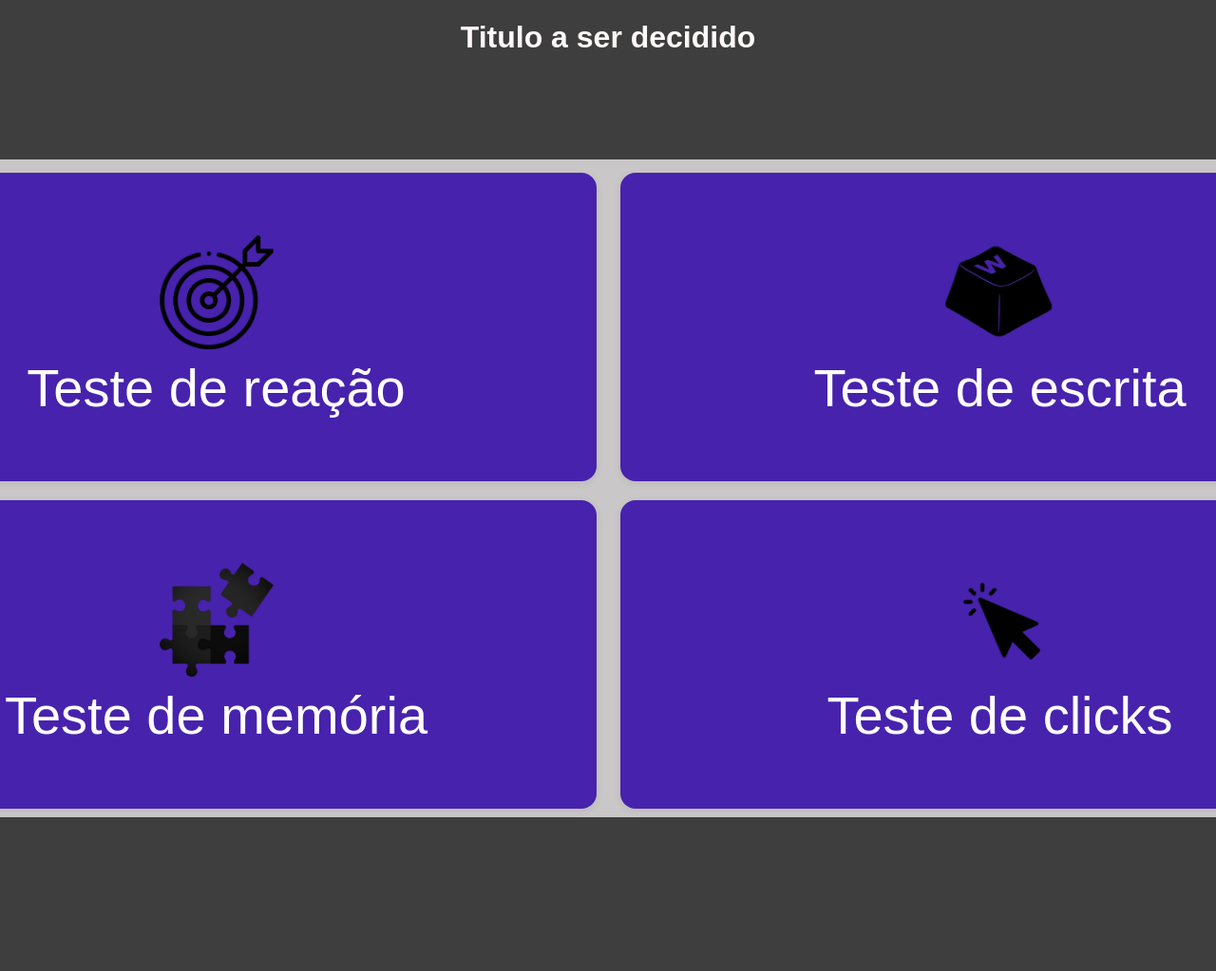
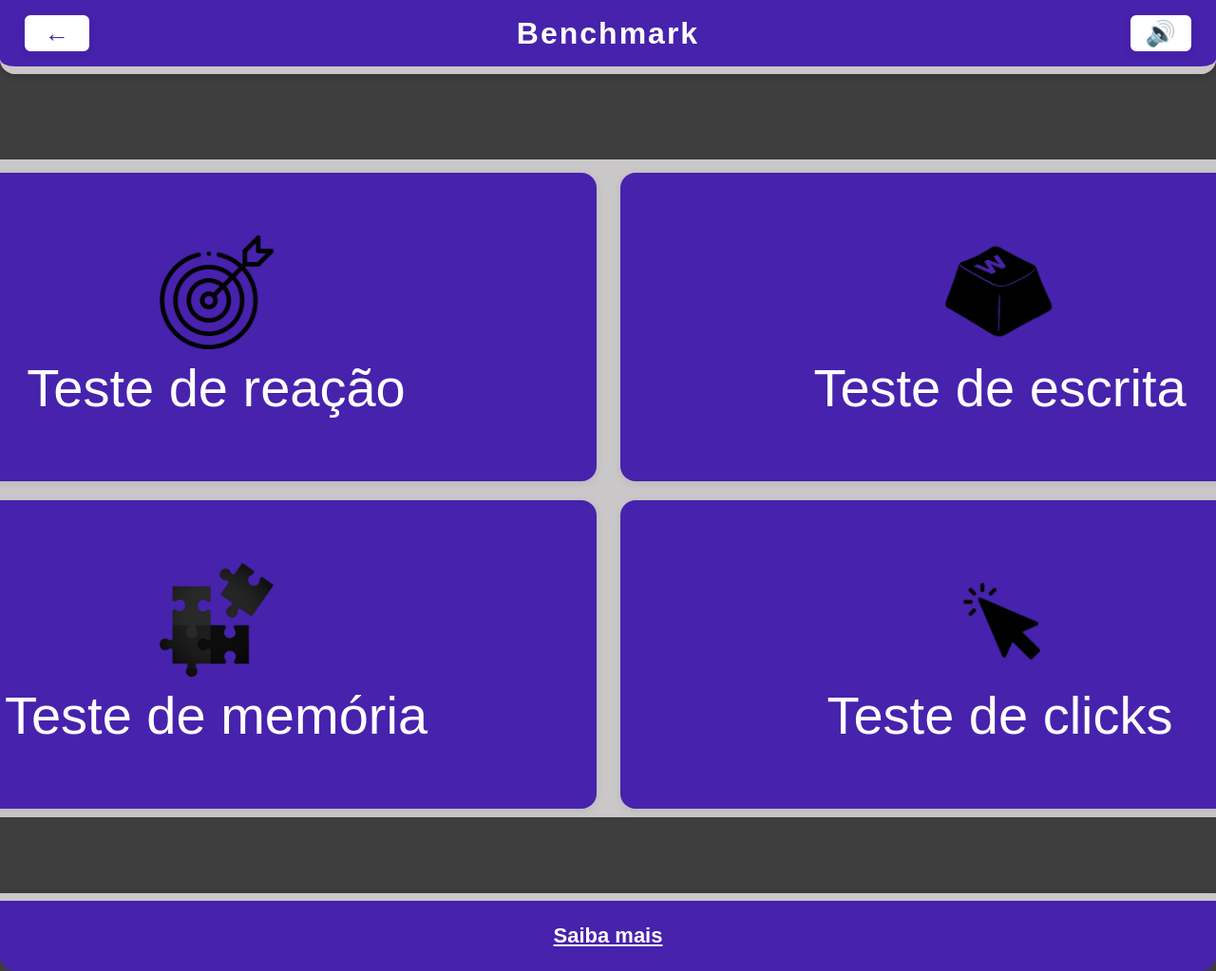
Before and after one commit to eronzito/Benchmark, a plain HTML site: page index.html in a window 1280 px wide. Shown: the top 1023 px of the page at 95% size. Before the commit the page ends 861 px from the top, so only its background shows below. Drawn offline with Linux system fonts and the light colour scheme.

Commit message:
Estilizacao pagina inicial

```diff
--- a/index.html
+++ b/index.html
@@ -22,6 +22,10 @@
     </style>
 </head>
 <body>
+    <header>
+        <a href="index.html" class="header-home-btn">Pagina Inicial</a>
+        <span class="header-title">Benchmark</span>
+    </header>
     <h1>Titulo a ser decidido</h1>
     <div class="button-area">
         <div class="button-grid">
@@ -40,5 +44,16 @@
                 Teste de clicks</a>
         </div>
     </div>
-</body>
-</html>
+        <footer style="width:100%; background:#4722ad; color:#fff; text-align:center; padding:24px 0; position:relative; bottom:0; font-size:22px;">
+            <a href="exemplo.html" target="_blank" style="color:#fff; text-decoration:underline; font-weight:bold;">Saiba mais</a>
+        </footer>
+    </body>
+        <header>
+            <a href="index.html" class="header-home-btn">&#8592;</a>
+            <span class="header-title">Benchmark</span>
+            <button id="music-btn" class="header-music-btn" onclick="toggleMusic()">
+                &#x1F50A;
+            </button>
+        </header>
+            <audio id="site-music" src="background.mp3" loop></audio>
+            <script src="script.js"></script>
--- a/style.css
+++ b/style.css
@@ -1,7 +1,8 @@
 .button-area {
-            display: flex;
-            justify-content: center;
-            align-items: center;
+    display: flex;
+    justify-content: center;
+    align-items: center;
+    margin-bottom: 80px; /* Espaço maior abaixo dos botões */
         }
         .button-grid {
             display: grid;
@@ -40,3 +41,110 @@
             max-width: 120px;
             max-height: 120px;
         }
+
+    footer {
+        width: 100%;
+        background: #4722ad;
+        color: #fff;
+        text-align: center;
+        padding: 24px 0;
+        font-size: 22px;
+        position: fixed;
+        left: 0;
+        bottom: 0;
+        border-top: 8px solid #c9c7c7;
+        border-radius: 0 0 16px 16px;
+        box-shadow: 0 -2px 8px rgba(0,0,0,0.08);
+        z-index: 100;
+    }
+
+    footer a {
+        color: #fff;
+        text-decoration: underline;
+        font-weight: bold;
+        transition: color 0.2s;
+    }
+
+    footer a:hover {
+        color: #ffd700;
+        text-decoration: none;
+    }
+
+    header {
+        width: 100%;
+        background: #4722ad;
+        color: #fff;
+        position: fixed;
+        left: 0;
+        top: 0;
+        border-bottom: 8px solid #c9c7c7;
+        border-radius: 0 0 16px 16px;
+        box-shadow: 0 2px 8px rgba(0,0,0,0.08);
+        z-index: 101;
+        height: 70px;
+        display: flex;
+        align-items: center;
+        justify-content: center;
+    }
+
+
+        .header-home-btn {
+            position: absolute;
+            left: 24px;
+            top: 50%;
+            transform: translateY(-50%);
+            background: #fff;
+            color: #4722ad;
+            padding: 6px 16px;
+            border-radius: 8px;
+            font-size: 26px;
+            font-weight: bold;
+            text-decoration: none;
+            box-shadow: 0 2px 8px rgba(0,0,0,0.08);
+            border: 2px solid #4722ad;
+            transition: background 0.2s, color 0.2s;
+            min-width: 36px;
+            text-align: center;
+            line-height: 1;
+        }
+
+        .header-home-btn:hover {
+            background: #4722ad;
+            color: #fff;
+            border: 2px solid #fff;
+        }
+
+        .header-title {
+            font-size: 32px;
+            font-weight: bold;
+            color: #fff;
+            margin: 0 auto;
+            letter-spacing: 2px;
+            pointer-events: none;
+        }
+
+        .header-music-btn {
+            position: absolute;
+            right: 24px;
+            top: 50%;
+            transform: translateY(-50%);
+            background: #fff;
+            color: #4722ad;
+            padding: 6px 16px;
+            border-radius: 8px;
+            font-size: 26px;
+            font-weight: bold;
+            border: 2px solid #4722ad;
+            box-shadow: 0 2px 8px rgba(0,0,0,0.08);
+            cursor: pointer;
+            transition: background 0.2s, color 0.2s;
+            min-width: 36px;
+            text-align: center;
+            line-height: 1;
+        }
+
+        .header-music-btn:hover {
+            background: #4722ad;
+            color: #fff;
+            border: 2px solid #fff;
+        }
```
